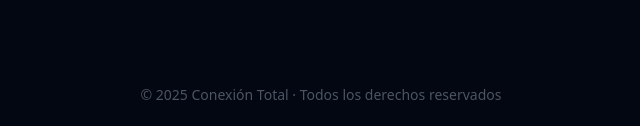
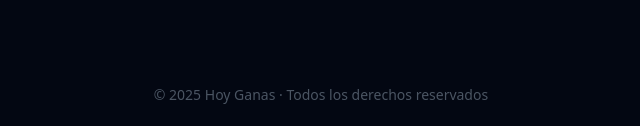
Before and after one commit to sekigan98/youwin, a plain HTML site: page index.html in a window 1280 px wide. Shown: the part 1427-1553 px from the top of the page, 319-959 px from the left. Drawn offline with nearby package versions, Linux system fonts and the light colour scheme.

Commit message:
Actualizar index.html

```diff
--- a/index.html
+++ b/index.html
@@ -113,7 +113,7 @@ src="https://www.facebook.com/tr?id=31570808639231746&ev=PageView&noscript=1"
 
   <!-- FOOTER -->
   <footer class="py-6 text-center text-sm text-gray-600">
-    © 2025 Conexión Total · Todos los derechos reservados
+    © 2025 Hoy Ganas · Todos los derechos reservados
   </footer>
 
   <!-- SCRIPT: CTA dinámico -->
```
